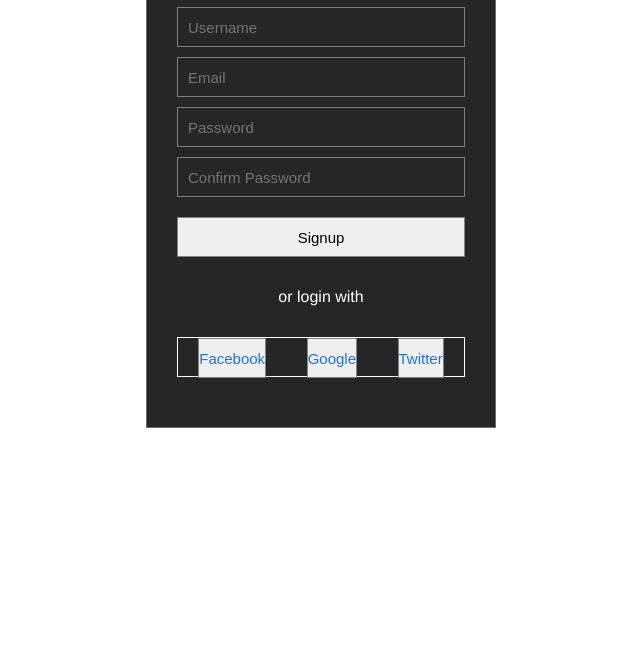
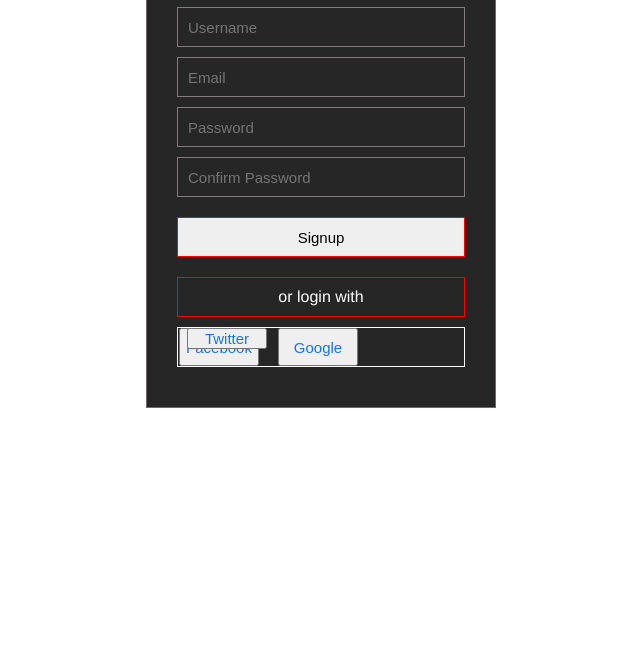
Before and after one commit to proximityguy/boat-landing-page-using-html-css-only, a plain HTML site: page account/account.html in a window 1280 px wide. Shown: the part 152-800 px from the top of the page, without its empty margins (319-959 px from the left). Drawn offline with Linux system fonts and the light colour scheme.

Commit message:
added some new styles

```diff
--- a/account/account.html
+++ b/account/account.html
@@ -41,19 +41,21 @@
                 </div>
 
 
-            </form>
                 <div class="btn btn-group">
-                    <button class="btn fb-btn">
+                    <button class="fb-btn">
                         <a href="https://www.facebook.com/login/">Facebook</a>
                     </button>
-                    <button class="btn google-btn">
+                    <button class="google-btn">
                         <a href="https://accounts.google.com/signin">Google</a>
                     </button>
-                    <button class="btn twitter-btn">
+                    <button class="twitter-btn">
                         <a href="https://x.com/i/flow/login">Twitter</a>
                     </button>
                 </div>
             </div>
+
+
+            </form>
 
 
 
--- a/account/accout.css
+++ b/account/accout.css
@@ -1,6 +1,4 @@
-
-
-*{
+* {
   margin: 0%;
   padding: 0%;
   box-sizing: border-box;
@@ -28,30 +26,30 @@ a {
   padding: 30px;
   text-align: left;
   position: relative;
+  z-index: 2;
 }
 
-.top-content{
+.top-content {
   display: block;
   margin: auto;
 }
 
 .heading {
-font-size: 15px;
-}
-
-.btn{
   font-size: 15px;
 }
 
-.inputs{
-  /* background-color:#262626; */
+.btn {
+  font-size: 15px;
+}
+
+.inputs {
   display: block;
   margin: auto;
   margin-top: 10px;
   margin-bottom: 10px;
 }
 
-input.input{
+input.input {
   display: block;
   border: 1px solid rgb(130, 124, 124);
   font-size: 15px;
@@ -60,20 +58,16 @@ input.input{
   padding: 10px;
   margin-top: 10px;
   margin-bottom: 10px;
-  /* position: relative; */
-  /* z-index: 2; */
+  position: relative;
+  z-index: 2;
   background-color: transparent;
-  /* outline: none; */
-  /* border-radius: 5px; */
-  /* position: relative; */
 }
 
 button.btn {
   display: inline-block;
-  border: 1px solid gray;
+  border: 1px solid red;
   height: 40px;
   cursor: pointer;
-
 }
 button.signup-btn {
   display: block;
@@ -84,27 +78,50 @@ button.signup-btn {
   margin-bottom: 20px;
 }
 
-.btn-group{
+div.btn-group {
   border: 1px solid;
   margin: auto;
-  margin-top: 20px;
-  margin-bottom: 20px;
+  margin-top: 10px;
+  margin-bottom: 10px;
   height: 40px;
+  width: 100%;
   display: flex;
   flex-direction: row;
-  justify-content:space-around;
+  justify-content: flex-start;
 }
 
 button.fb-btn{
+  width: 80px;
+  position: relative;
+  left: 1px;
+}
+button.google-btn{
+  width: 80px;
+  position: relative;
+  left: 20px;
+}
+
+button.twitter-btn{
+  width: 80px;
+  position: absolute;
+  left: 40px;
+}
+.striped{
+  /* display: inline-block; */
+  border: 1px solid red;
+  height: 40px;
+  margin: auto;
+  margin-top: 10px;
+  margin-bottom: 10px;
 
 }
-
-.striped{
-  margin: auto;
-  margin-top: 20px;
-  margin-bottom: 20px;
-  height: 40px;
-  align-content: center;
+.striped-text {
+  display: block;
+  width: 100%;
+  /* height: 40px; */
+ margin: auto;
+ margin-top: 10px;
+ margin-bottom: 10px;
   text-align: center;
 }
 
```
